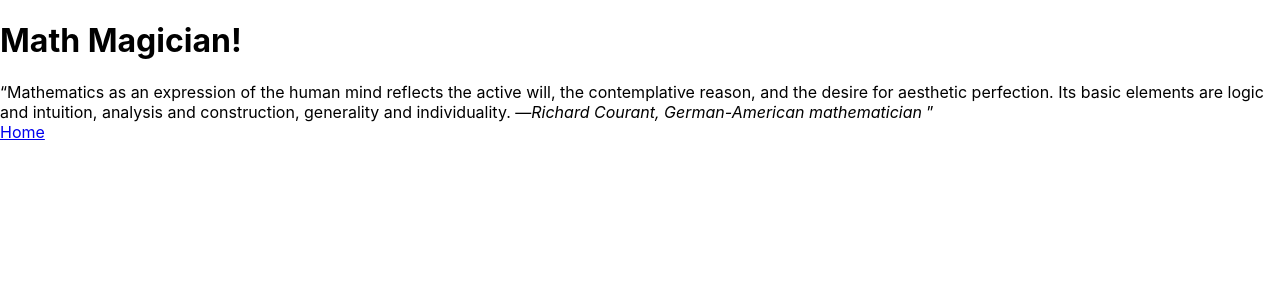
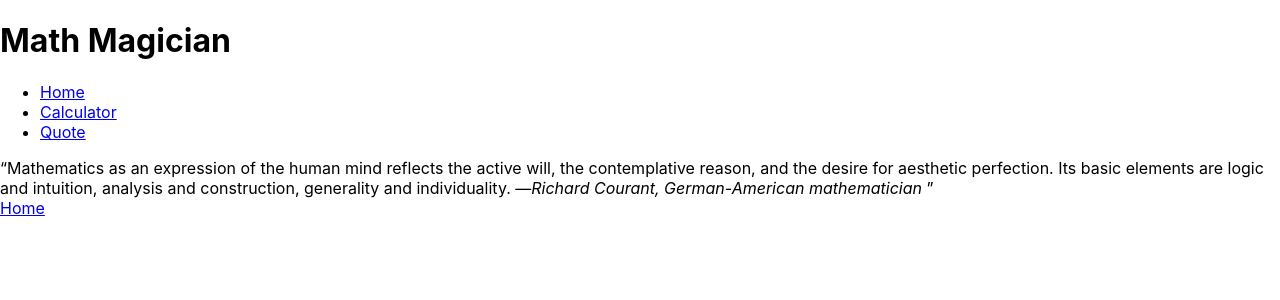
Before and after one commit to V0pe/maths-magician, a React (Create React App) app: page /Quote in a window 1280 px wide. Shown: the top 300 px of the page. Built offline with nearby package versions, Linux system fonts and the light colour scheme.

Commit message:
render navbar component

```diff
--- a/package.json
+++ b/package.json
@@ -7,6 +7,7 @@
     "@testing-library/react": "^13.2.0",
     "@testing-library/user-event": "^13.5.0",
     "big.js": "^6.1.1",
+    "prop-types": "^15.8.1",
     "react": "^18.1.0",
     "react-dom": "^18.1.0",
     "react-router-dom": "^6.3.0",
--- a/src/App.js
+++ b/src/App.js
@@ -12,7 +12,7 @@ class App extends React.PureComponent {
         <Navbar />
         <Routes>
           <Route exact path="/" element={<Home />} />
-          <Route exact path="about" element={<CalculatorPage />} />
+          <Route exact path="CalculatorPage" element={<CalculatorPage />} />
           <Route exact path="quote" element={<Quote />} />
         </Routes>
       </div>
--- a/src/pages/Navbar.js
+++ b/src/pages/Navbar.js
@@ -1,4 +1,37 @@
 import React from 'react';
+import { Link } from 'react-router-dom';
 
-const Navbar = () => <div><h1>Math Magician!</h1></div>;
+const Navbar = () => {
+  const links = [
+    {
+      id: 1,
+      path: '/',
+      text: 'Home',
+    },
+    {
+      id: 2,
+      path: '/CalculatorPage',
+      text: 'Calculator',
+    },
+    {
+      id: 3,
+      path: '/Quote',
+      text: 'Quote',
+    },
+  ];
+  return (
+    <header>
+      <h1>Math Magician</h1>
+      <nav className="navBar">
+        <ul>
+          {links.map((link) => (
+            <li key={link.id}>
+              <Link to={link.path}>{link.text}</Link>
+            </li>
+          ))}
+        </ul>
+      </nav>
+    </header>
+  );
+};
 export default Navbar;
```
Also changed, not shown: 1 other file (tests, documents, lock files or other folders).
